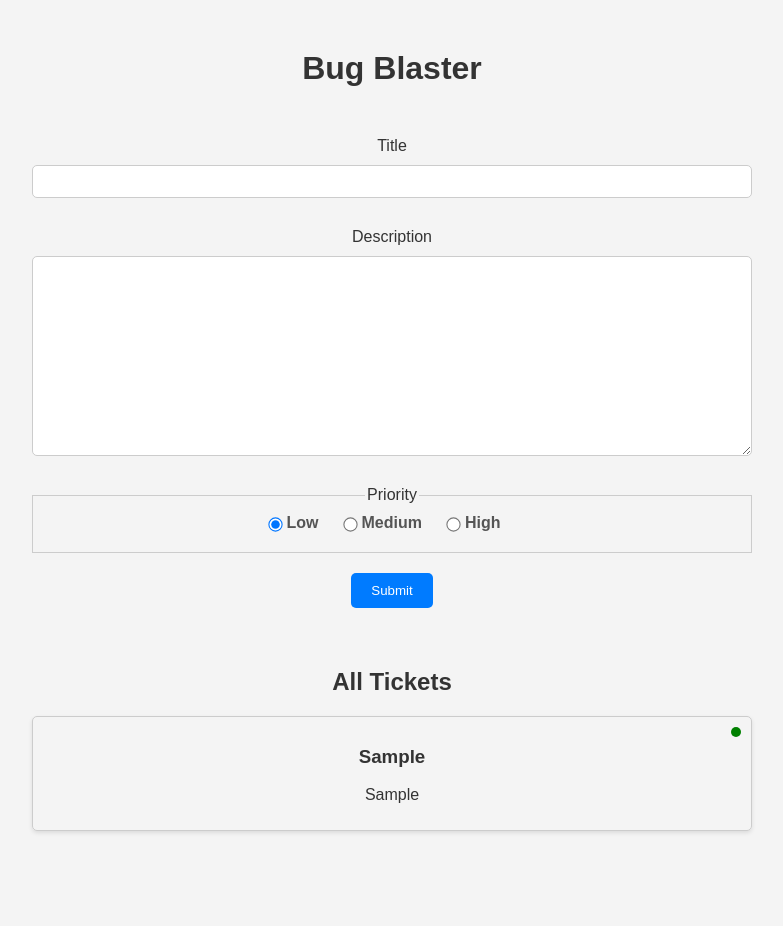
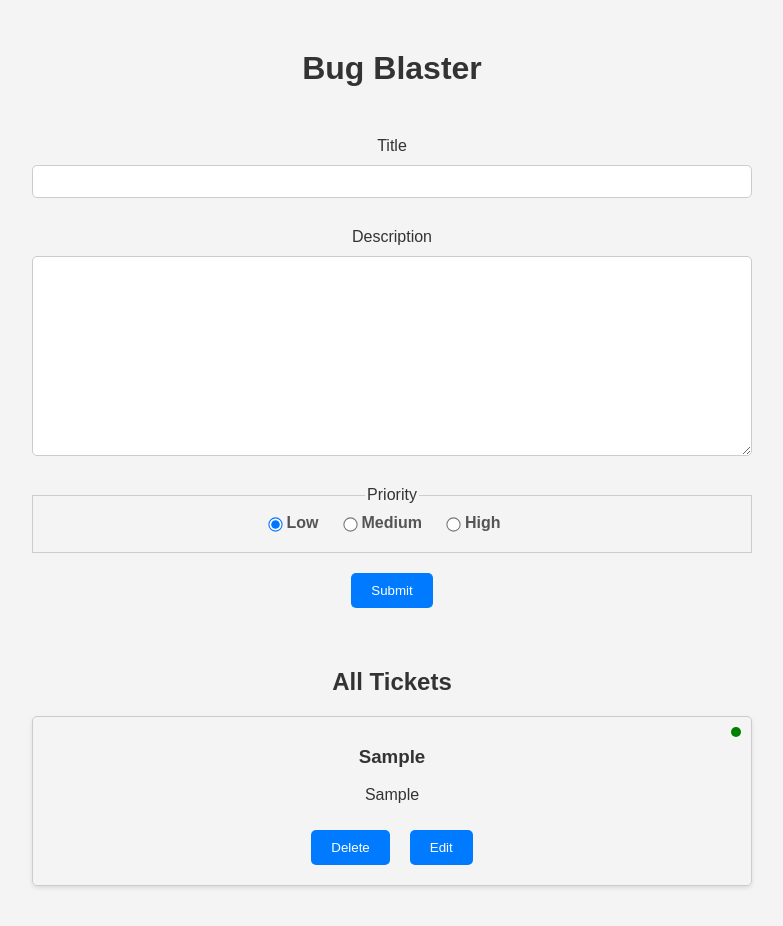
Before and after one commit to Aayush-Koju/Bug-Blaster, a React (Create React App) app: page / in a window 1280 px wide. Both pictures are taken after typing "Sample", "Sample" into the empty fields and a click on the button "Submit". Shown: the top 926 px of the page, without its empty margins (248-1031 px from the left). Built offline with nearby package versions, Linux system fonts and the light colour scheme.

Commit message:
created delete ticket feature

```diff
--- a/src/App.js
+++ b/src/App.js
@@ -6,7 +6,7 @@ import ticketReducer from "./reducers/ticketReducer";
 import TicketList from "./components/TicketList";
 
 function App() {
-  const initialState = { tickets: [] };
+  const initialState = { tickets: [], editingTicket: null };
 
   const [state, dispatch] = useReducer(ticketReducer, initialState);
 
--- a/src/components/TicketItem.js
+++ b/src/components/TicketItem.js
@@ -14,6 +14,24 @@ function TicketItem({ ticket, dispatch }) {
       <div className={`priority-dot ${priorityClass[ticket.priority]}`}></div>
       <h3>{title}</h3>
       <p>{description}</p>
+
+      <button
+        className="button"
+        onClick={() => dispatch({ type: "DELETE_TICKET", payload: { id } })}
+      >
+        Delete
+      </button>
+
+      <button
+        className="button"
+        onClick={() =>
+          dispatch({
+            /* Edit */
+          })
+        }
+      >
+        Edit
+      </button>
     </div>
   );
 }
--- a/src/reducers/ticketReducer.js
+++ b/src/reducers/ticketReducer.js
@@ -14,7 +14,7 @@ export default function ticketReducer(state, action) {
     case "DELETE_TICKET":
       return {
         ...state,
-        tickets: state.ticket.filter(
+        tickets: state.tickets.filter(
           (ticket) => ticket.id !== action.payload.id
         ),
       };
```
